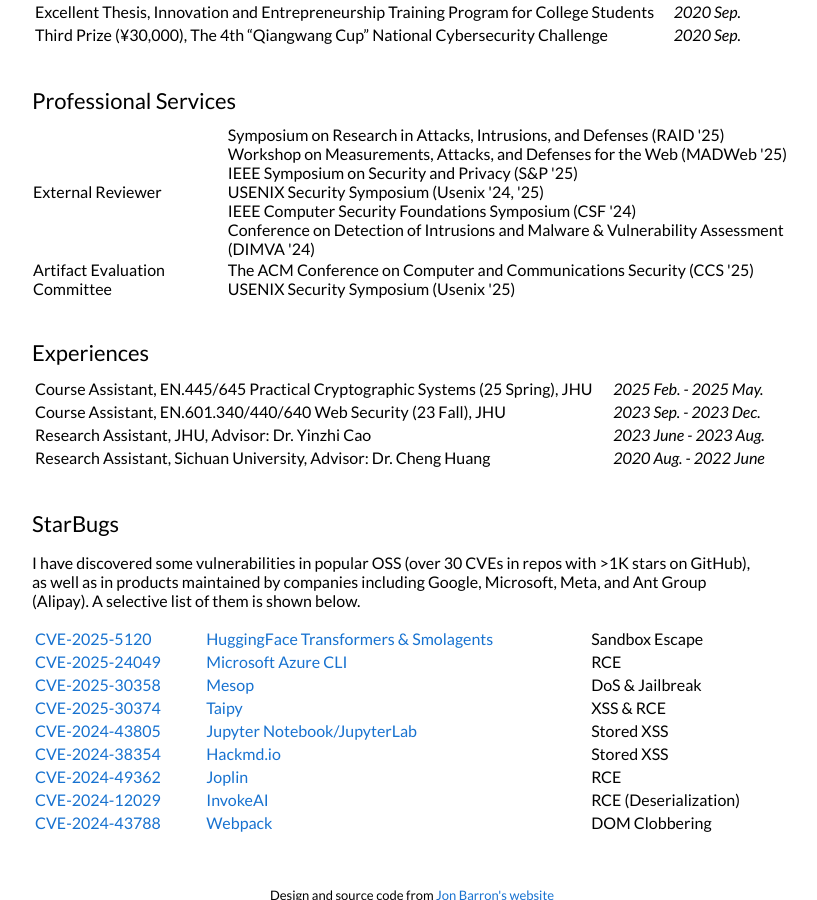
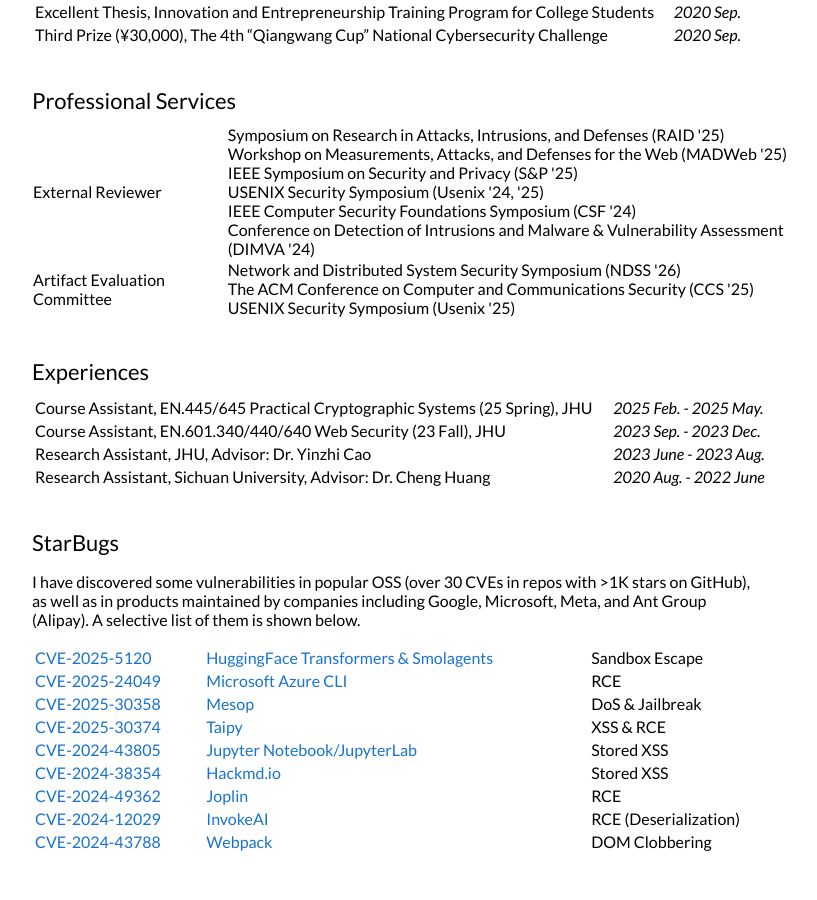
Before and after one commit to jackfromeast/jackfromeast.github.io, a Jekyll site: the page built from _posts/2025-01-22-DOMinoEffect.md, in a window 1280 px wide and 900 px high, scrolled down 1954 px. Shown: the whole window, without its empty margins (228-1045 px from the left). Built offline with Jekyll 4.4.1, drawn with Linux system fonts in a browser that asks for light colours.

Commit message:
[Service] Update the NDSS AE commit.

```diff
--- a/_layouts/default.html
+++ b/_layouts/default.html
@@ -268,6 +268,9 @@
                   <td>Artifact Evaluation Committee</td> <!-- Adjust padding here -->
                   <td>
                     <p style="margin:0;">
+                      Network and Distributed System Security Symposium (NDSS '26)
+                    </p>
+                    <p style="margin:0;">
                       The ACM Conference on Computer and Communications Security (CCS '25)
                     </p>
                     <p style="margin:0;">
```
